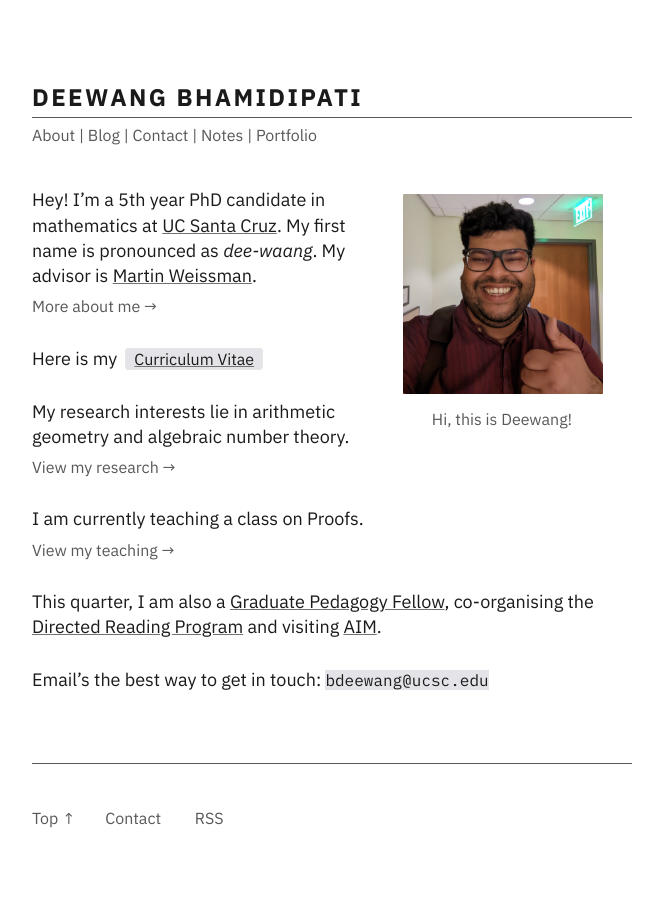
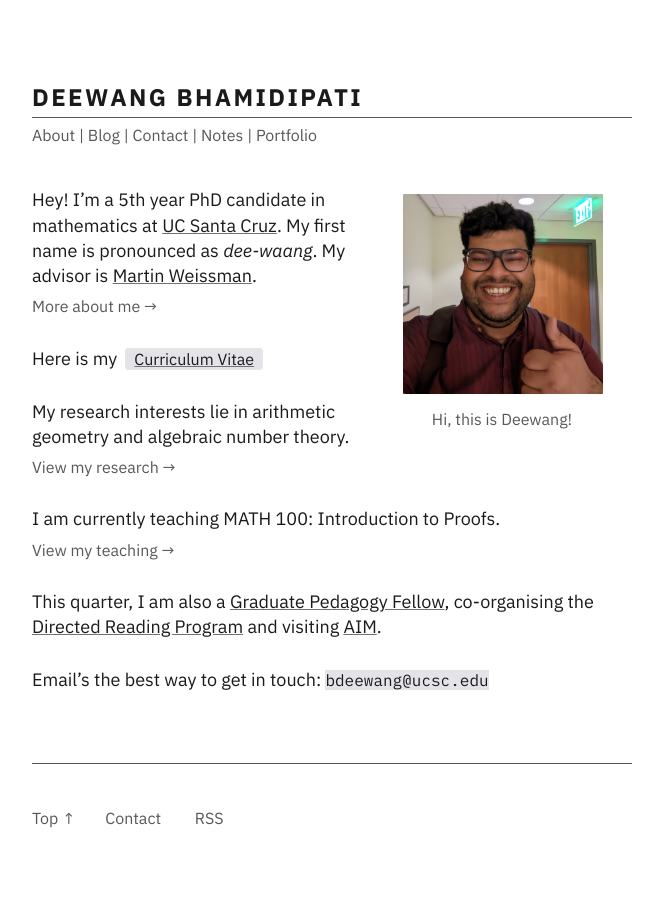
Before and after one commit to junkquill/junkquill.github.io, a Jekyll site: the page built from index.md, in a window 1280 px wide. Shown: the whole page, without its empty margins (308-971 px from the left). Built offline with Jekyll 4.4.1, drawn with Linux system fonts in a browser that asks for light colours.

Commit message:
home-update-final

```diff
--- a/index.md
+++ b/index.md
@@ -15,7 +15,7 @@ Here is my<a href="https://drive.google.com/file/d/14Qb6_G7CEKUkhOUEwx68559Rs1BC
 My research interests lie in arithmetic geometry and algebraic number theory.
 <a href="/research" class="internal-link quarter-line-space">View my research&nbsp;→</a>
 
-I am currently teaching a class on Proofs.
+I am currently teaching MATH 100: Introduction to Proofs.
 <a href="/teaching" class="internal-link quarter-line-space">View my teaching&nbsp;→</a>
 
 This quarter, I am also a [Graduate Pedagogy Fellow](https://tlc.ucsc.edu/programs/graduate-pedagogy-fellows/), co-organising the [Directed Reading Program](https://sites.google.com/ucsc.edu/drp-math/) and visiting [AIM](https://aimath.org/programs/squares/).
```
